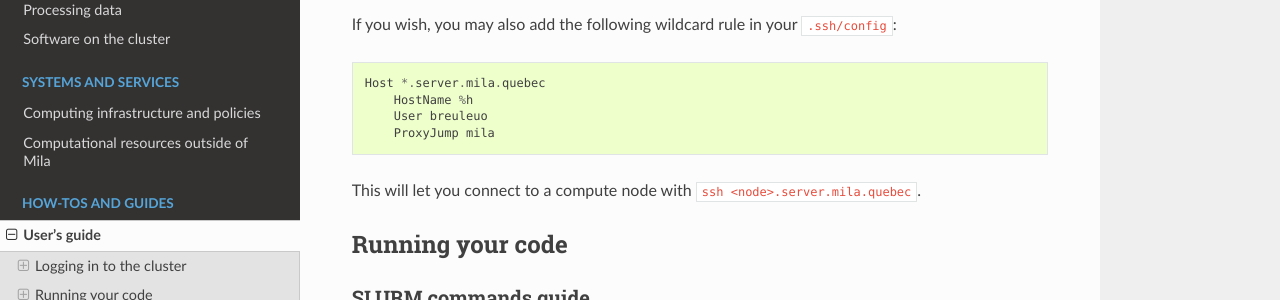
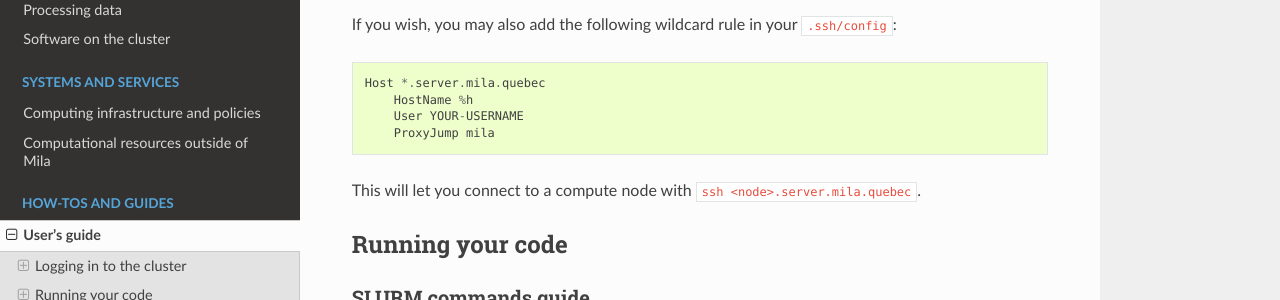
Before and after one commit to mila-iqia/mila-docs, a Sphinx documentation site: the page built from docs/Userguide.rst, in a window 1280 px wide and 900 px high, scrolled down 2693 px. Shown: the part 151-451 px from the top of the window. Built offline with Sphinx 7.4.7 and the Read the Docs theme 2.0.0, drawn with Linux system fonts in a browser that asks for light colours.

Commit message:
Remove reference to my username

```diff
--- a/docs/Userguide_login.rst
+++ b/docs/Userguide_login.rst
@@ -145,7 +145,7 @@ If you wish, you may also add the following wildcard rule in your ``.ssh/config`
 
     Host *.server.mila.quebec
         HostName %h
-        User breuleuo
+        User YOUR-USERNAME
         ProxyJump mila
 
 This will let you connect to a compute node with ``ssh <node>.server.mila.quebec``.
```
